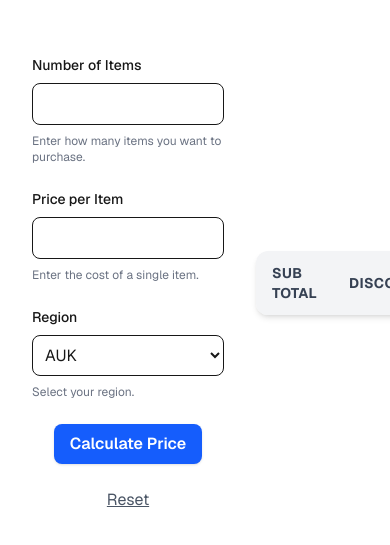
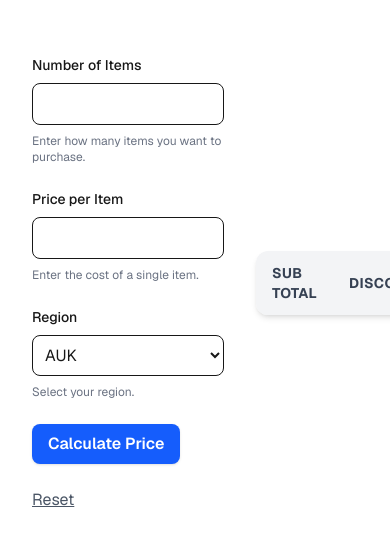
Before and after one commit to gayounglee57/retail-calculator, a Next.js app: page / in a window 390 px wide. Shown: the part 115-660 px from the top of the page. Built offline with nearby package versions, Linux system fonts and the light colour scheme.

Commit message:
Added mobile responsiveness and lifted ledgerHistory state to the parent

```diff
--- a/src/app/components/RetailCalculatorForm.tsx
+++ b/src/app/components/RetailCalculatorForm.tsx
@@ -1,5 +1,4 @@
-"use client";
-import { useEffect, useState } from "react";
+import { useState } from "react";
 import { NumberInputField } from "./NumberInputField";
 import { SelectField } from "./SelectField";
 import {
@@ -7,7 +6,7 @@ import {
   currencyFormatter,
   getTaxAmount,
 } from "../helpers/util";
-import { HistoryItem, RetailCalculatorLedger } from "./RetailCalculatorLedger";
+import { HistoryItem } from "../helpers/types";
 
 const options = [
   { value: "AUK", label: "AUK" },
@@ -20,7 +19,11 @@ const options = [
 const MAX_INTEGER = 1_000_000;
 const MIN_INTEGER = 0;
 
-export function RetailCalculatorForm() {
+export function RetailCalculatorForm({
+  setLedgerHistory,
+}: {
+  setLedgerHistory: (value: React.SetStateAction<HistoryItem[]>) => void;
+}) {
   const [calculatedSubTotal, setCalculatedSubTotal] = useState<number | null>(
     null
   );
@@ -31,13 +34,6 @@ export function RetailCalculatorForm() {
   const [discountAmountDisplay, setDiscountAmountDisplay] = useState<
     number | null
   >(null);
-  const [ledgerHistory, setLedgerHistory] = useState<HistoryItem[]>([]);
-
-  useEffect(() => {
-    setLedgerHistory(
-      JSON.parse(localStorage.getItem("retailCalculatorData") || "[]")
-    );
-  }, []);
 
   const handleSubmit = (e: React.FormEvent<HTMLFormElement>) => {
     e.preventDefault();
@@ -82,11 +78,8 @@ export function RetailCalculatorForm() {
   };
 
   return (
-    <div className="flex items-center sm:items-start">
-      <form
-        onSubmit={handleSubmit}
-        className="flex flex-col gap-6 items-center sm:items-start"
-      >
+    <div className="flex flex-col items-center sm:items-start md:flex-row gap-16">
+      <form onSubmit={handleSubmit} className="flex flex-col gap-6 items-start">
         <NumberInputField
           id="items"
           name="items"
@@ -151,7 +144,6 @@ export function RetailCalculatorForm() {
           </div>
         )}
       </form>
-      <RetailCalculatorLedger ledgerHistory={ledgerHistory} />
     </div>
   );
 }
--- a/src/app/components/RetailCalculatorLedger.tsx
+++ b/src/app/components/RetailCalculatorLedger.tsx
@@ -1,16 +1,14 @@
 "use client";
+import { HistoryItem } from "../helpers/types";
 import { currencyFormatter } from "../helpers/util";
 
-export type HistoryItem = {
-  calculatedTotal: number;
-  discountAmountDisplay: number;
-  taxAmountDisplay: number;
-  finalPrice: number;
-};
-
-export function RetailCalculatorLedger({ ledgerHistory = [] }: { ledgerHistory: HistoryItem[] }) {
+export function RetailCalculatorLedger({
+  ledgerHistory = [],
+}: {
+  ledgerHistory: HistoryItem[];
+}) {
   return (
-    <table className="w-full border-collapse rounded-xl shadow-md overflow-hidden ml-8">
+    <table className="w-full border-collapse rounded-xl shadow-md overflow-hidden">
       <thead>
         <tr className="bg-gray-100 text-left text-gray-700 text-sm uppercase tracking-wide">
           <th className="px-4 py-3">Sub Total</th>
--- a/src/app/helpers/util.ts
+++ b/src/app/helpers/util.ts
@@ -1,4 +1,4 @@
-import { DiscountAmount, TaxRates } from "./constants";
+import { DiscountAmount, TaxRates } from "./types";
 
 export const currencyFormatter = new Intl.NumberFormat("en-NZ", {
   style: "currency",
--- a/src/app/page.tsx
+++ b/src/app/page.tsx
@@ -1,10 +1,23 @@
+"use client";
+import { useEffect, useState } from "react";
 import { RetailCalculatorForm } from "./components/RetailCalculatorForm";
+import { RetailCalculatorLedger } from "./components/RetailCalculatorLedger";
+import { HistoryItem } from "./helpers/types";
 
 export default function Home() {
+  const [ledgerHistory, setLedgerHistory] = useState<HistoryItem[]>([]);
+
+  useEffect(() => {
+    setLedgerHistory(
+      JSON.parse(localStorage.getItem("retailCalculatorData") || "[]")
+    );
+  }, []);
+
   return (
     <div className="font-sans grid grid-rows-[20px_1fr_20px] items-center justify-items-center min-h-screen p-8 pb-20 gap-16 sm:p-20">
       <main className="flex gap-[32px] row-start-2 items-center sm:items-start">
-        <RetailCalculatorForm />
+        <RetailCalculatorForm setLedgerHistory={setLedgerHistory} />
+        <RetailCalculatorLedger ledgerHistory={ledgerHistory} />
       </main>
     </div>
   );
```
Also changed, not shown: src/app/helpers/types.ts (renamed from src/app/helpers/constants.ts, +7 -0 lines).
